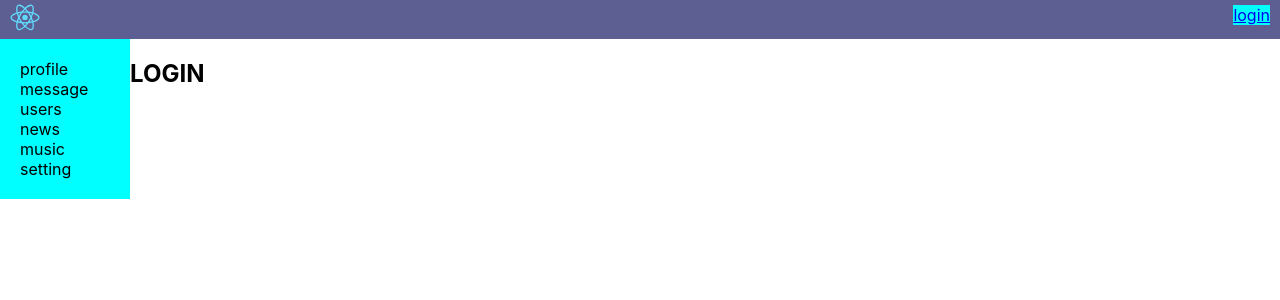
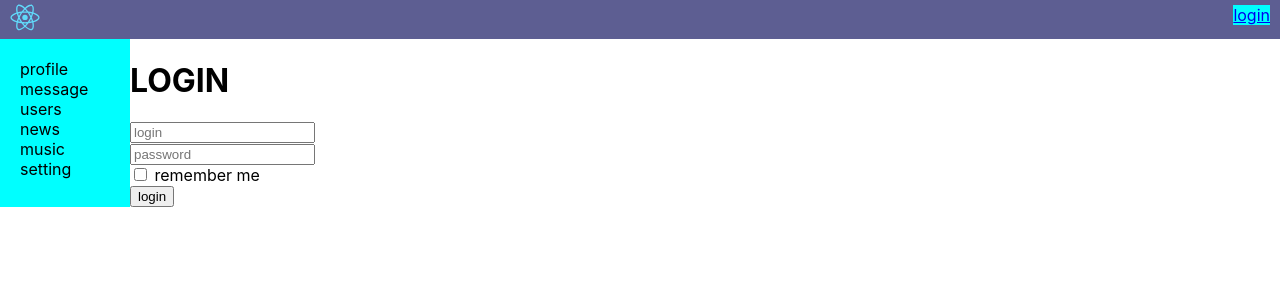
Before and after one commit to alexLeonov44/my-app2, a React (Create React App) app: page /login in a window 1280 px wide. Shown: the top 300 px of the page. Built offline with nearby package versions, Linux system fonts and the light colour scheme; no server answers.

Commit message:
L75 redux-form

```diff
--- a/package.json
+++ b/package.json
@@ -13,6 +13,7 @@
     "react-router-dom": "^5.2.0",
     "react-scripts": "4.0.0",
     "redux": "^4.0.5",
+    "redux-form": "^8.3.7",
     "redux-thunk": "^2.3.0",
     "web-vitals": "^0.2.4"
   },
--- a/src/Profile/ProfileInfo/ProfileStatus.jsx
+++ b/src/Profile/ProfileInfo/ProfileStatus.jsx
@@ -20,11 +20,22 @@ class ProfileStatus extends React.Component {
         this.setState({
             editMode:false
         })
-        this.props.updateStatus(this.statusInputRef.current.value)
+        this.props.updateStatus(this.state.status)
     }
 
+    statusOnChange=(e)=>{
+        this.setState({
+           status:e.target.value
+        })
+    }
+    componentDidUpdate=(prevProps,prevState)=>{
+       if(prevProps.status !== this.props.status){
+        this.setState({
+            status:this.props.status
+          })
+       }
 
-
+    }
 
 
 
@@ -33,12 +44,12 @@ class ProfileStatus extends React.Component {
             <div>
                 { !this.state.editMode &&
                     <div>
-                        <span onDoubleClick={this.activateEditMode}>{this.state.status}</span>
+                        <span onDoubleClick={this.activateEditMode}>{this.state.status ||'no status'}</span>
                     </div>
                 }
                 { this.state.editMode &&
                     <div>
-                        <input ref={this.statusInputRef} autoFocus={true} onBlur={this.deactivateEditMode}  />
+                        <input onChange={this.statusOnChange} autoFocus={true} onBlur={this.deactivateEditMode} value={this.state.status}  />
                     </div>
                 }
             </div>
--- a/src/Redux/redux-store.js
+++ b/src/Redux/redux-store.js
@@ -4,12 +4,14 @@ import dialogsReduser from './dialogs-reduser'
 import usersReduser from './users-reduser'
 import authReduser  from './auth-reduser'
 import thunkMiddleware  from 'redux-thunk'
+import { reducer as formReducer } from 'redux-form'
 
 let redusers = combineReducers({
     profilePage: profileReduser,
     dialogsPage: dialogsReduser,
     usersPage: usersReduser,
-    auth:authReduser
+    auth:authReduser,
+    form:formReducer
 })
 
 let store = createStore(redusers,applyMiddleware(thunkMiddleware) )
--- a/src/login/Login.jsx
+++ b/src/login/Login.jsx
@@ -1,12 +1,41 @@
 import React from 'react'
+import { Field, reduxForm } from 'redux-form'
 
-let Login = (props) => {
+const LoginForm = (props) => {   // in props resive - handleSubmit
+    return (
+              <form onSubmit = {props.handleSubmit}> {/* prevent defuult упаковка в обьект  и передача данных в onSubmit*/}
+                <div>
+                    <Field placeholder={'login'} name={'login'} component={'input'}/>
+                </div>
+                <div>
+                    <Field placeholder={'password'}name={'password'} component={'input'}/>
+                </div>
+                <div>
+                    <Field type="checkbox" name={'rememberMe'} component={'input'}/> remember me
+                </div>
+                <div>
+                     <button>login</button> {/* в форме auto submit */}
+                </div>
+            </form>
+
+    )
+}
+
+const LoginReduxForm = reduxForm({   //связывает с редьюсером
+    form:'login'  // после создания форм в редьюсере создается подъобьект логин
+})(LoginForm)
+
+const Login = (props) => {
+  const onSubmit = (formData)=>{  //придут сюда все значения из форм !! через submit!
+    console.log(formData) // отобразим все данные!
+}
+
     return (
         <div>
-            <h2>LOGIN</h2>
+            <h1>LOGIN</h1>
+           <LoginReduxForm onSubmit={onSubmit} /> {/* передача родителю данных из form! */}
         </div>
 
     )
 }
-
 export default Login
```
Also changed, not shown: 1 other file (tests, documents, lock files or other folders).
